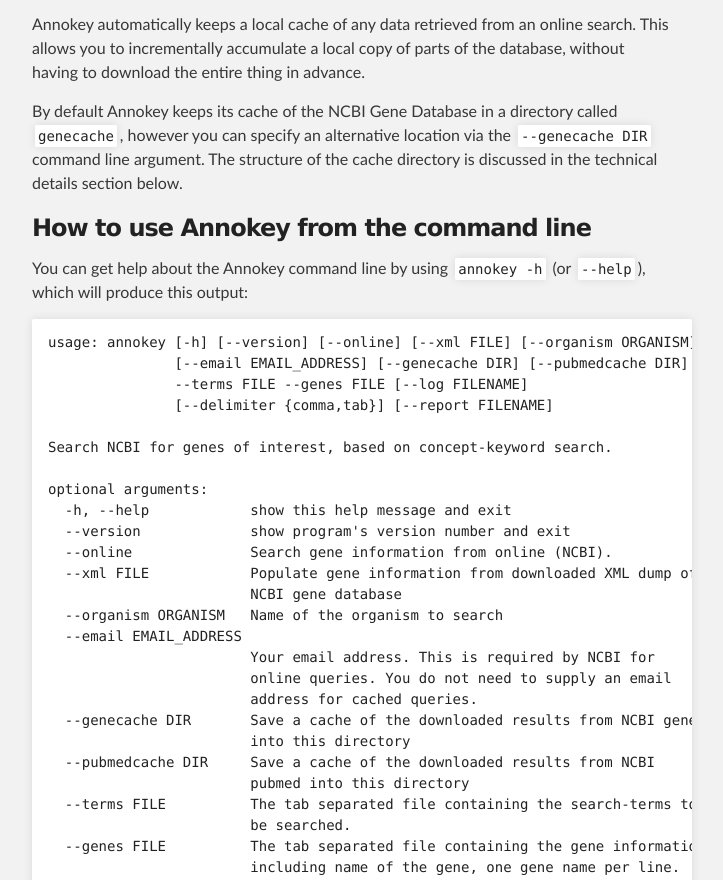
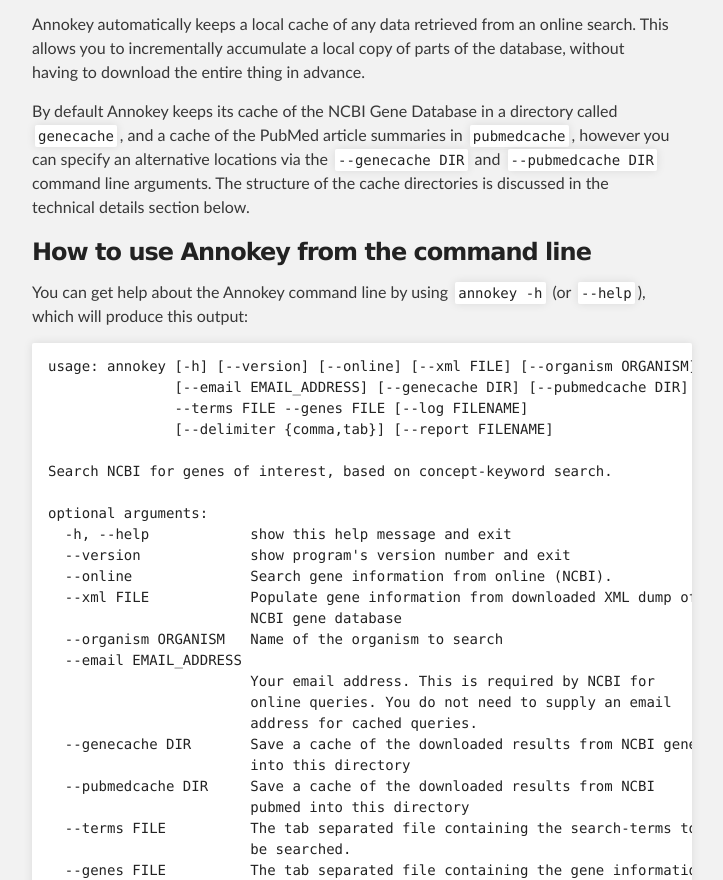
Before and after one commit to bjpop/annokey, a plain HTML site: page index.html in a window 1280 px wide. Shown: the part 4147-5027 px from the top of the page, without its empty margins (288-1011 px from the left). Drawn offline with Linux system fonts and the light colour scheme.

Commit message:
Create gh-pages branch via GitHub

```diff
--- a/index.html
+++ b/index.html
@@ -180,7 +180,7 @@ s100,ABC,CHECK2,snp
 
 <p>Annokey automatically keeps a local cache of any data retrieved from an online search. This allows you to incrementally accumulate a local copy of parts of the database, without having to download the entire thing in advance.</p>
 
-<p>By default Annokey keeps its cache of the NCBI Gene Database in a directory called <code>genecache</code>, however you can specify an alternative location via the <code>--genecache DIR</code> command line argument. The structure of the cache directory is discussed in the technical details section below.</p>
+<p>By default Annokey keeps its cache of the NCBI Gene Database in a directory called <code>genecache</code>, and a cache of the PubMed article summaries in <code>pubmedcache</code>, however you can specify an alternative locations via the <code>--genecache DIR</code> and <code>--pubmedcache DIR</code> command line arguments. The structure of the cache directories is discussed in the technical details section below.</p>
 
 <h3>
 <a name="how-to-use-annokey-from-the-command-line" class="anchor" href="#how-to-use-annokey-from-the-command-line"><span class="octicon octicon-link"></span></a>How to use Annokey from the command line</h3>
```
Also changed, not shown: params.json (+1 -1 lines).
